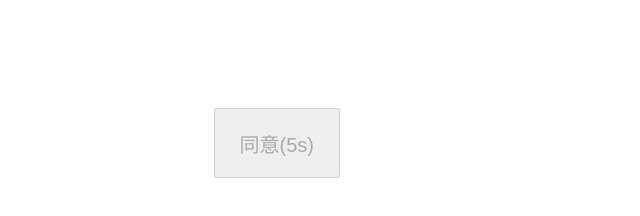
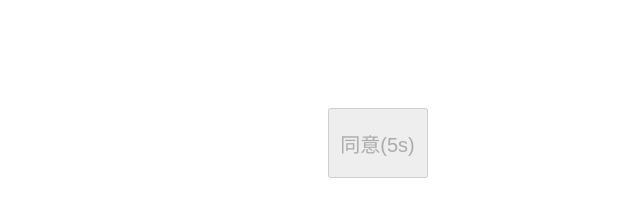
Before and after one commit to mengqj/spa, a plain HTML site: page 02-second-app/index.html in a window 1280 px wide. Shown: the whole page, without its empty margins (300-940 px from the left). Drawn offline with Linux system fonts and the light colour scheme.

Commit message:
02-second-app

```diff
--- a/02-second-app/css/index.css
+++ b/02-second-app/css/index.css
@@ -1,7 +1,7 @@
 
 #btn{
 
-  width:10%;
+  width:100px;
   height: 70px;
   font-size: 20px;
   margin-left:40%;
@@ -9,10 +9,10 @@
   margin-top:100px;
 
 }
-/*div{
+div{
   margin: 0 auto;
   width: 125px;
   height: 70px;
 
 
-}*/
+}
```
